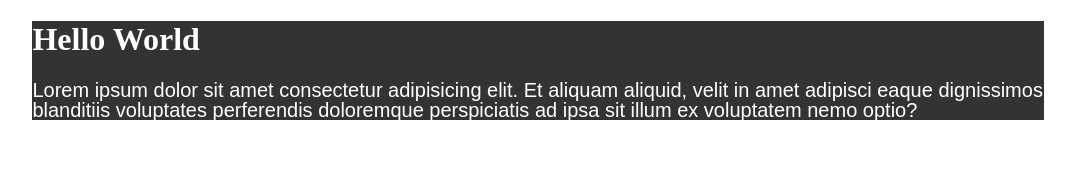
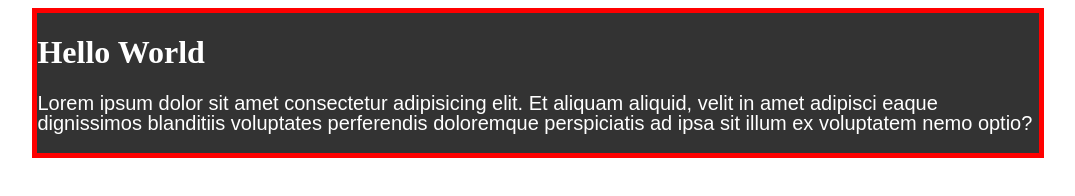
Before and after one commit to yasir-og/CSS-Practice, a plain HTML site: page index.html in a window 1280 px wide. Shown: the whole page, without its empty margins (102-1177 px from the left). Drawn offline with Linux system fonts and the light colour scheme; files that its build step writes are made by us from their sources.

Commit message:
BORDER STYLING
learn the border

```diff
--- a/style.css
+++ b/style.css
@@ -12,7 +12,6 @@ p{
 
     line-height: 1em; /* This is a line height */
 
-    margin: 0%; /* This is a margin */
 }
 
 .container/* This is a class selector for the container */
@@ -25,4 +24,13 @@ p{
 {
     background-color:#333; /* This is a dark background color */
     color:#fff; /* This is a white text color */
+    border-top: 5px red solid; /* This is a top border of 5 pixels */
+    border-bottom: 5px red solid; /* This is a bottom border of 5 pixels */
+    border-right: 5px red solid; /* This is a right border of 5 pixels */
+    border-left: 5px red solid; /* This is a left border of 5 pixels */
+    /*OR we can use border: 5px red solid; to apply the same border to all sides*/
+    border-width: 3px; /* This is a border width of 3 pixels */
+    border-bottom-width: 10px; /* This is a bottom border width of 10 pixels */
+    border-top-style: dotted; /* This is a top border style of dotted */
+    border:5px solid red; /* This is a shorthand for border properties */
 }
```
